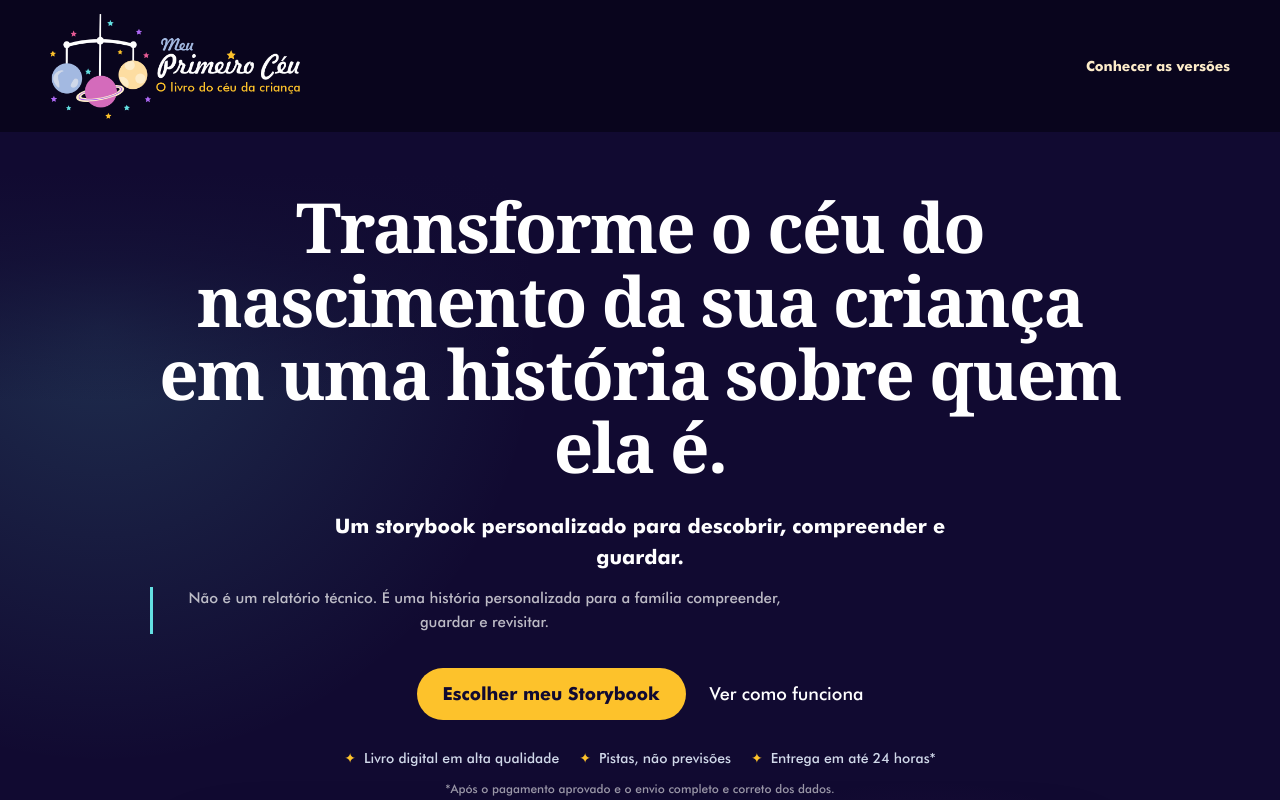
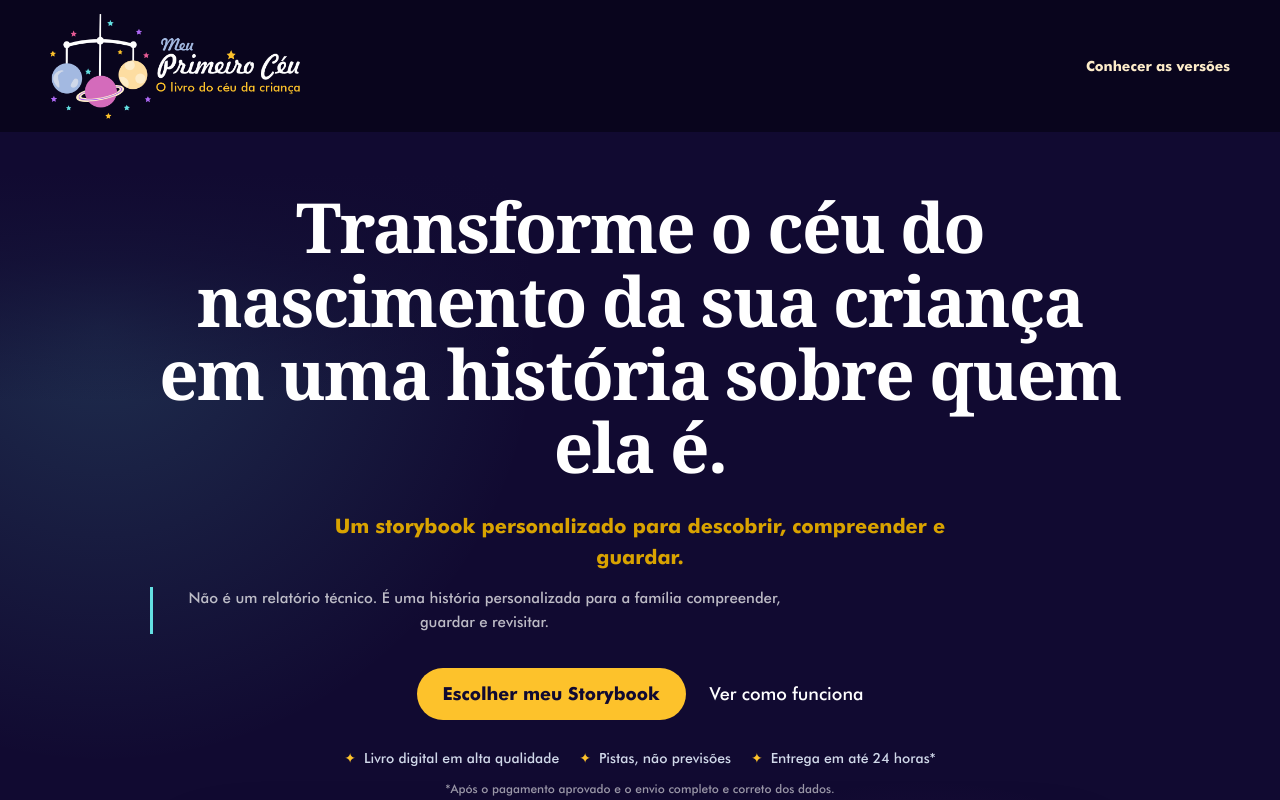
Before and after one commit to alinesantosarquitetura3-oss/meuprimeiroceu, a Next.js app: page / in a window 1280 px wide. Shown: the top 800 px of the page. Built offline with nearby package versions, Linux system fonts and the light colour scheme.

Commit message:
Center and recolor hero lead

```diff
--- a/app/globals.css
+++ b/app/globals.css
@@ -83,7 +83,7 @@ h1 { font-size: clamp(50px, 5.4vw, 80px); }
   color: white; overflow: hidden;
 }
 .heroCopy { width: min(100%, 980px); margin: 0 auto; text-align: center; }
-.heroCopy .lead { margin-left: auto; margin-right: auto; }
+.heroCopy .lead { width: 100%; margin-left: auto; margin-right: auto; text-align: center; }
 .heroCopy .actions, .heroCopy .trust { justify-content: center; }
 .heroCopy .introFilm { width: min(100%, 900px); margin-left: auto; margin-right: auto; }
 .fitTable { width: min(100%, 980px); margin: 0 auto; }
@@ -101,7 +101,7 @@ h1 { font-size: clamp(50px, 5.4vw, 80px); }
 .fitNo li::before { content: '—'; color: var(--violet); font-weight: 700; }
 .hero .eyebrow { color: var(--aqua); }
 .lead { max-width: 650px; margin: 28px 0 0; color: var(--cream); font-size: 20px; }
-.lead strong { color: white; }
+.lead strong { color: #D9A300; }
 .heroDefinition { max-width: 650px; margin: 14px 0 0; padding-left: 16px; border-left: 3px solid var(--aqua); color: rgba(255,255,255,.72); font-size: 15px; }
 .actions { display: flex; align-items: center; gap: 24px; margin-top: 34px; }
 .button {
```
